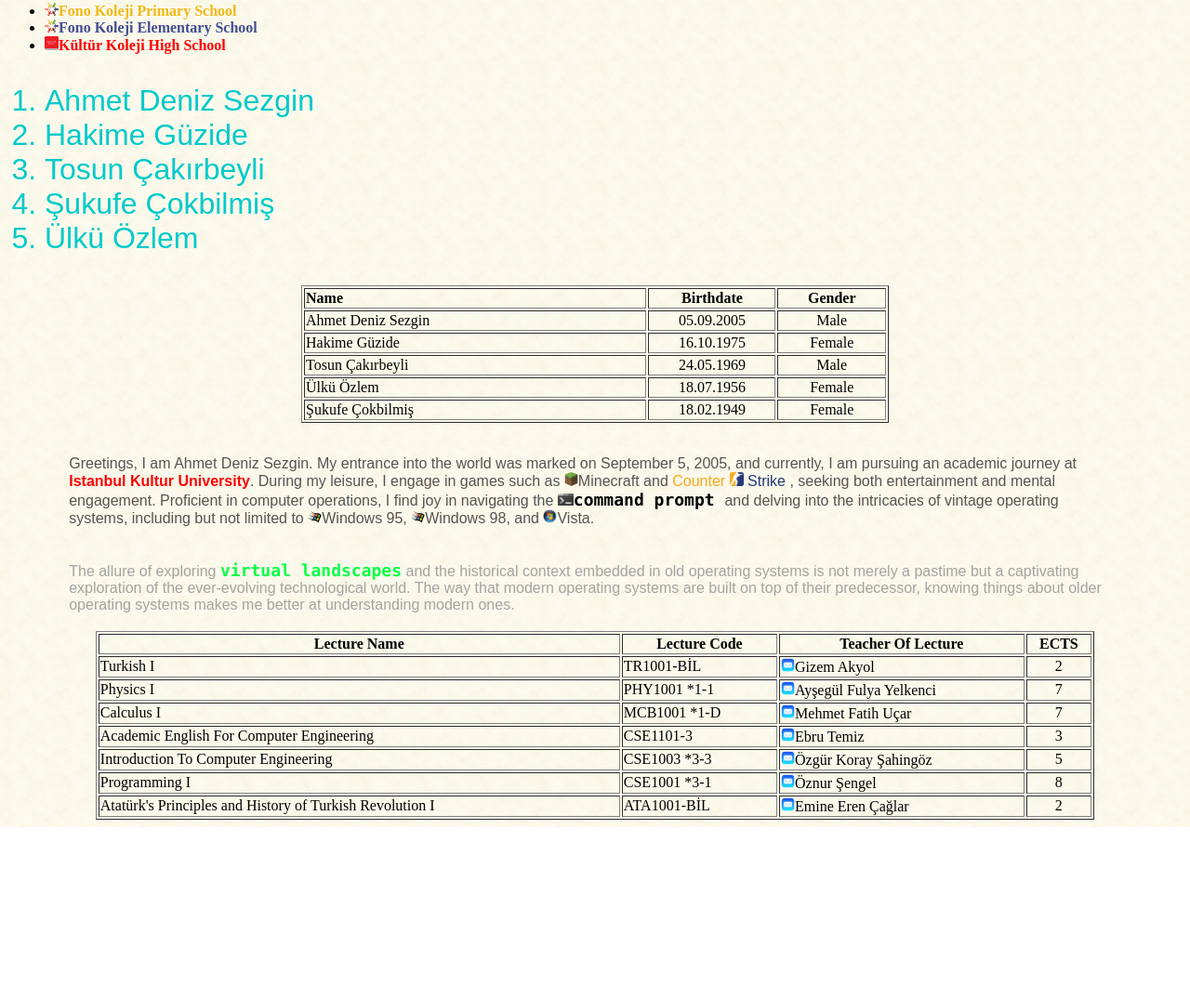
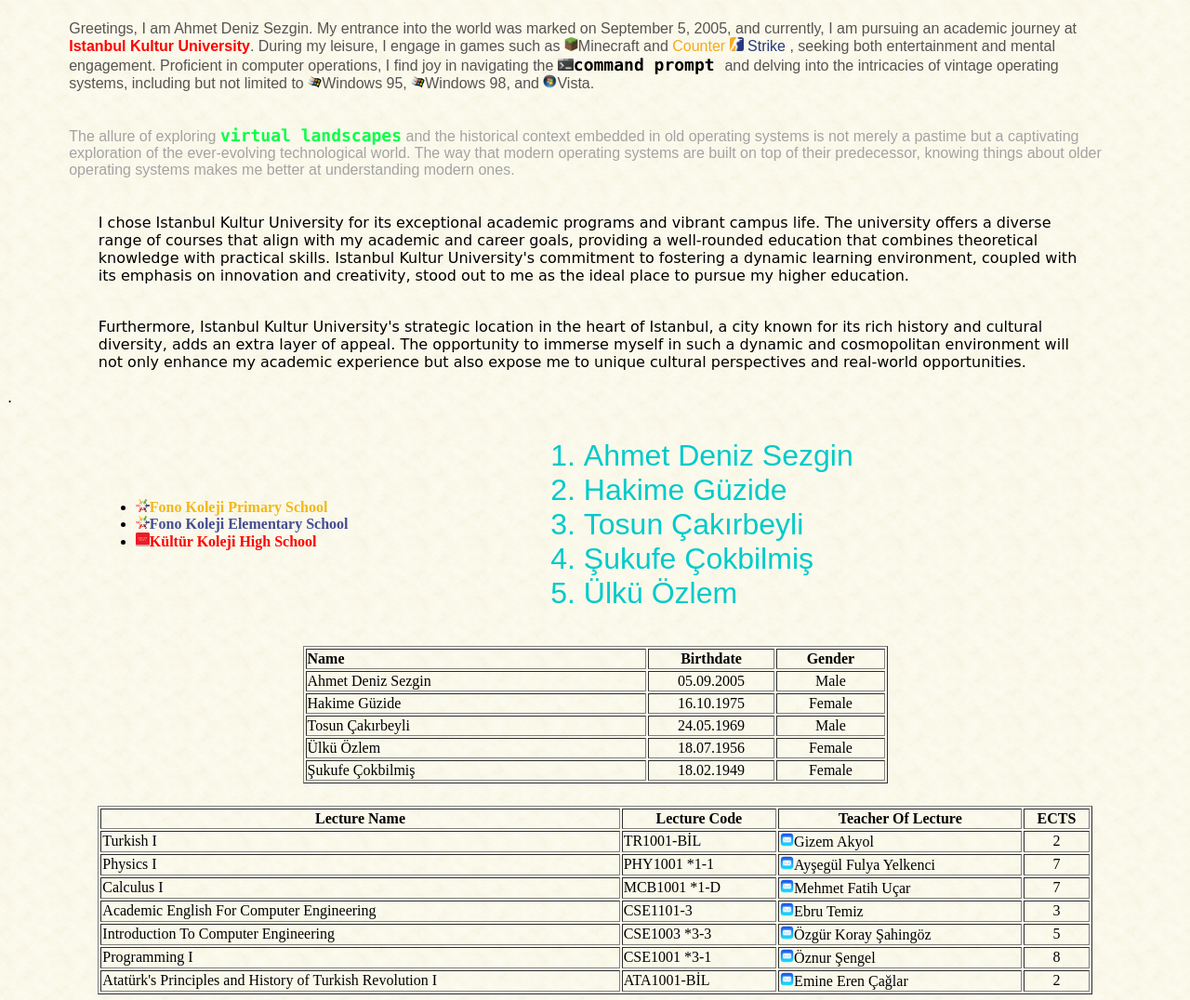
Before and after one commit to Ahmetdoesreal/Introduction-Homework, a plain HTML site: page index.html in a window 1280 px wide. Shown: the part 663-1739 px from the top of the page at 93% size. Before the commit the page ends 1553 px from the top, so only its background shows below. Drawn offline with Linux system fonts and the light colour scheme.

Commit message:
table arrangements added university paragraph
made some changes to tables and made lists next to each other
and reordered list
added why you choose university

```diff
--- a/index.html
+++ b/index.html
@@ -37,14 +37,29 @@
  <tr><th>Work Experience</th></tr><tr><td>Working in a local computer shop had tasks that include but not limited to repairing computers and laptop both hardware and software base.</td></tr>
 </table>
 </font>
+<table border="0" width="90%" align="center">
+<tr>
+<td><p><font face=Sans-Serif color="#575352">
+  Greetings, I am Ahmet Deniz Sezgin. My entrance into the world was marked on September 5, 2005, and currently, I am pursuing an academic journey at <strong><font color ="#FF0000">Istanbul Kultur University</font></strong>. During my leisure, I engage in games such as <img src="./Assets/minecraft.png" width="15em">Minecraft and <font color="#f6a918">Counter </font><img src="./Assets/cs2.png" width="15em"> <font color="#28397f">Strike</font>	, seeking both entertainment and mental engagement. Proficient in computer operations, I find joy in navigating the <img src="./Assets/terminal.png" width="17em"><strong><font face="Consolas,Monospace" color="#000000" size="4">command prompt </font></strong>and delving into the intricacies of vintage operating systems, including but not limited to <img src="./Assets/9x.png" width="15em">Windows 95, <img src="./Assets/9x.png" width="15em">Windows 98, and <img src="./Assets/vista.png" width="15em">Vista.</td>
+</tr></font>
+</p>
+<tr>
+<td><p><font face=Sans-Serif color="#A3A3A3">
+  The allure of exploring <strong><font face="Consolas,Monospace" color="#08ff47" size=4>virtual landscapes</font></strong> and the historical context embedded in old operating systems is not merely a pastime but a captivating exploration of the ever-evolving technological world. The way that modern operating systems are built on top of their predecessor, knowing things about older operating systems makes me better at understanding modern ones.
 
+</font></p>
+</td></tr></table>
+<tr><td><font face="Cursive"><table width="85%" border="0" align="center"><tr><td><p>I chose Istanbul Kultur University for its exceptional academic programs and vibrant campus life. The university offers a diverse range of courses that align with my academic and career goals, providing a well-rounded education that combines theoretical knowledge with practical skills. Istanbul Kultur University's commitment to fostering a dynamic learning environment, coupled with its emphasis on innovation and creativity, stood out to me as the ideal place to pursue my higher education.</p></td></tr><tr><td>
+
+<p>Furthermore, Istanbul Kultur University's strategic location in the heart of Istanbul, a city known for its rich history and cultural diversity, adds an extra layer of appeal. The opportunity to immerse myself in such a dynamic and cosmopolitan environment will not only enhance my academic experience but also expose me to unique cultural perspectives and real-world opportunities.</p></td></tr></table>.</font></td></tr>
 <font face="serif">
-
+<table width="85%" border="0" align="center"><tr><td>
 <ul><strong>
 <li><a href="https://www.fonokoleji.k12.tr/"><img src="./Assets/fono.png" width="15em"><font color="#f1b816"></a>Fono Koleji Primary School</li></font>
 <li><a href="https://www.fonokoleji.k12.tr/"><img src="./Assets/fono.png" width="15em"></a><font	color="#454d93">Fono Koleji Elementary School</li></font>
 <li><a href="http://www.kultur.k12.tr/index.php"><img src="./Assets/kultur.png" width="15em"></a><font color="#FF000">Kültür Koleji High School</font></li>
 </ul></strong>
+</td><td>
 <font face="Sans-Serif" size="6" color="#00CACA">
 <ol>
 <li>Ahmet Deniz Sezgin</li>
@@ -54,7 +69,8 @@
 <li>Ülkü Özlem</li>
 </ol>
 </font>
-<table border="1"align="center" width="50%">
+</td></tr></table>
+<table width="100%" border="0"><tr><td><table border="1"align="center" width="50%">
 <tr>
 <th width="20%" align="left">Name</th>
 <th width="5%">Birthdate</th>
@@ -85,20 +101,8 @@
 <td align="center">18.02.1949</td>
 <td align="center">Female</td>
 </tr>
-</table>
+</table></td></tr><tr><td><p></p></td></tr>
 </font>
-<table border="0" width="90%" align="center">
-<tr>
-<td><p><font face=Sans-Serif color="#575352">
-  Greetings, I am Ahmet Deniz Sezgin. My entrance into the world was marked on September 5, 2005, and currently, I am pursuing an academic journey at <strong><font color ="#FF0000">Istanbul Kultur University</font></strong>. During my leisure, I engage in games such as <img src="./Assets/minecraft.png" width="15em">Minecraft and <font color="#f6a918">Counter </font><img src="./Assets/cs2.png" width="15em"> <font color="#28397f">Strike</font>	, seeking both entertainment and mental engagement. Proficient in computer operations, I find joy in navigating the <img src="./Assets/terminal.png" width="17em"><strong><font face="Consolas,Monospace" color="#000000" size="4">command prompt </font></strong>and delving into the intricacies of vintage operating systems, including but not limited to <img src="./Assets/9x.png" width="15em">Windows 95, <img src="./Assets/9x.png" width="15em">Windows 98, and <img src="./Assets/vista.png" width="15em">Vista.</td>
-</tr></font>
-</p>
-<tr>
-<td><p><font face=Sans-Serif color="#A3A3A3">
-  The allure of exploring <strong><font face="Consolas,Monospace" color="#08ff47" size=4>virtual landscapes</font></strong> and the historical context embedded in old operating systems is not merely a pastime but a captivating exploration of the ever-evolving technological world. The way that modern operating systems are built on top of their predecessor, knowing things about older operating systems makes me better at understanding modern ones.
-
-</font></p>
-</td></tr></table>
  <tr><td><table border="1" width="85%" align="center">
 <font face="Monospace" color="#FF0000">
 	<th>Lecture Name</th>
```
